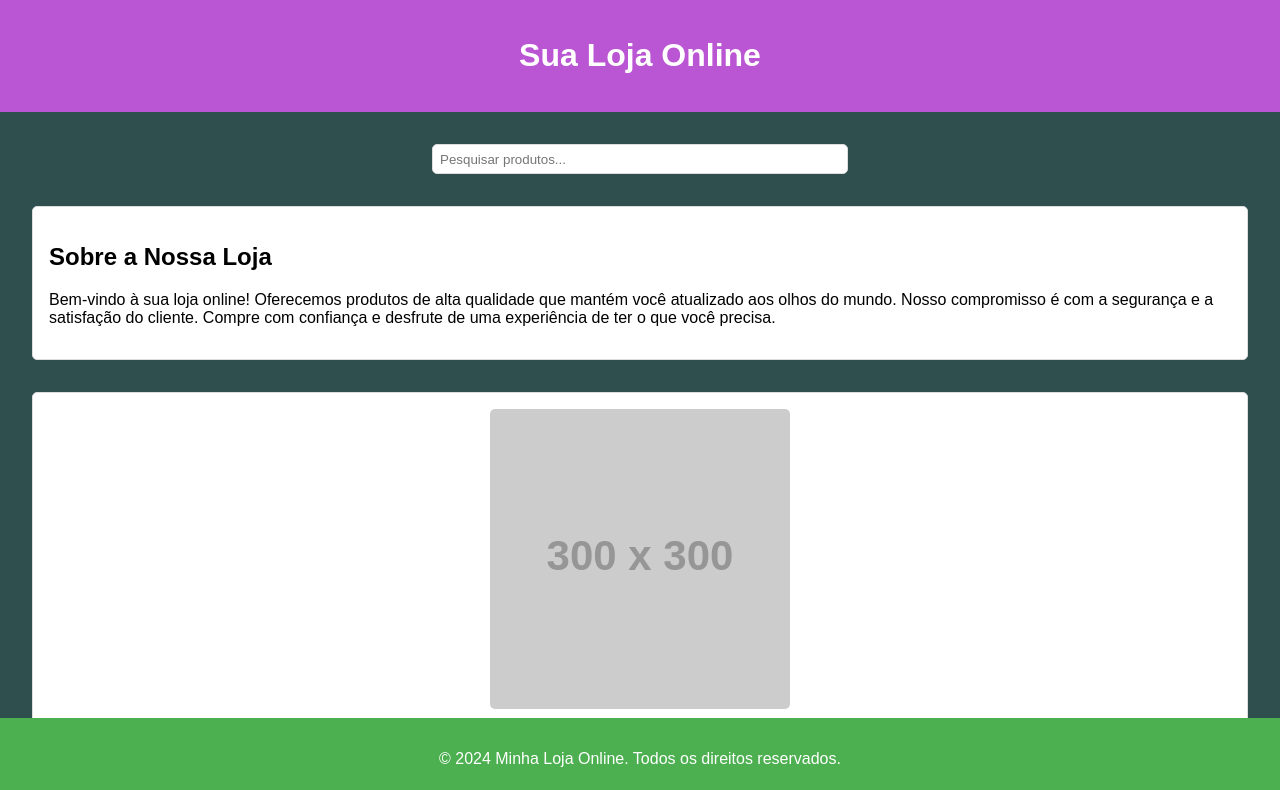
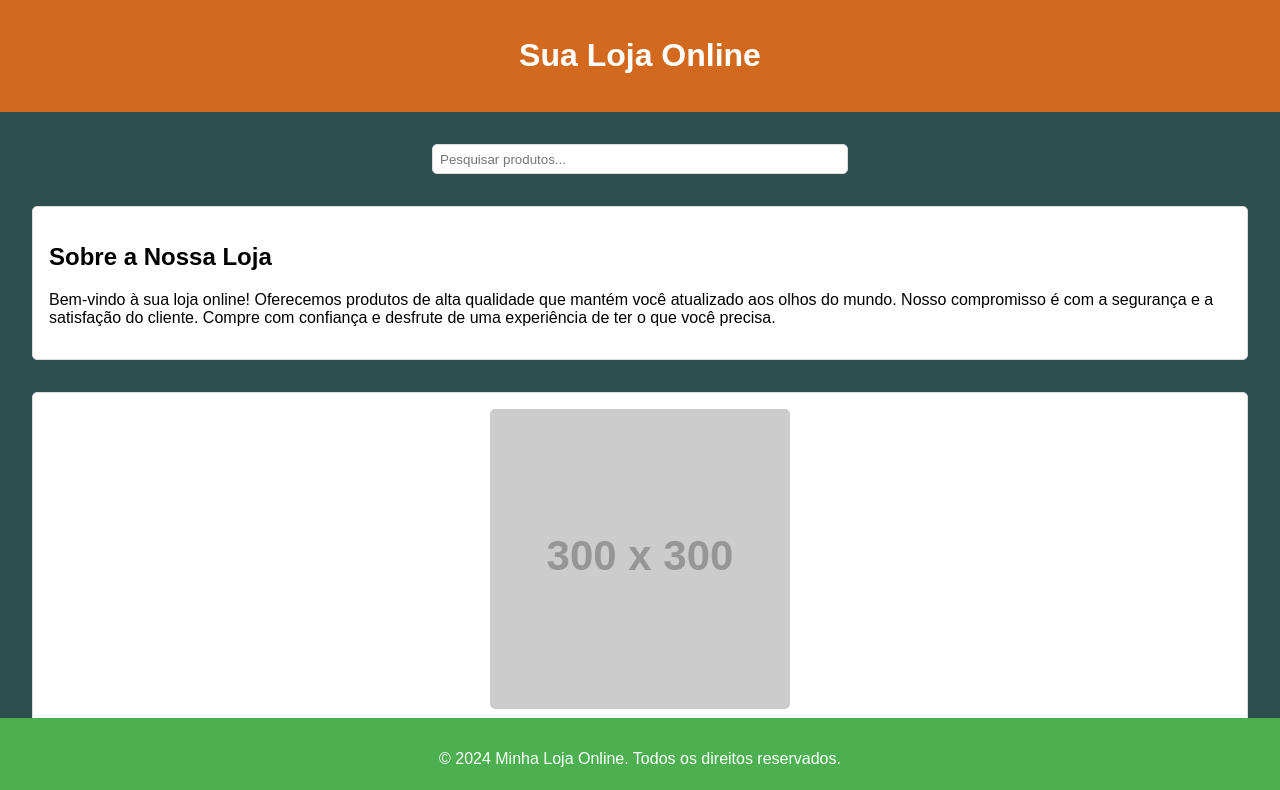
Before and after one commit to Caio-Elias-29/sua-loja-online, a plain HTML site: page index.html in a window 1280 px wide. Shown: the top 790 px of the page. Drawn offline with Linux system fonts and the light colour scheme; placeholder pictures from the web are drawn by us.

Commit message:
Update index.html

```diff
--- a/index.html
+++ b/index.html
@@ -12,7 +12,7 @@
             background-color: #2F4F4F;
         }
         header {
-            background-color: #BA55D3;
+            background-color: #D2691E;
             color: white;
             padding: 1em 0;
             text-align: center;
```
